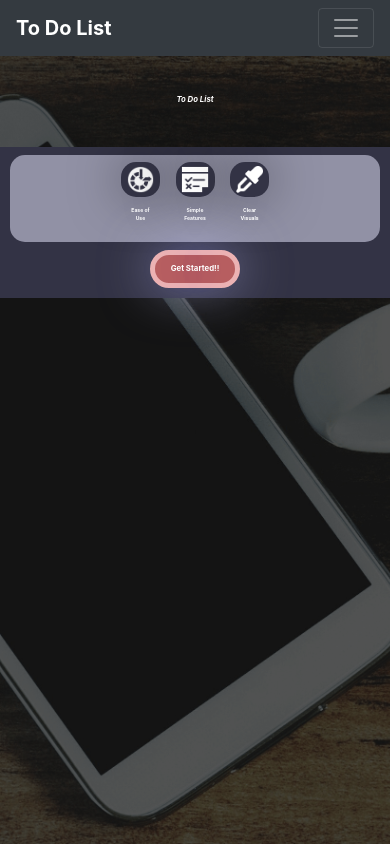
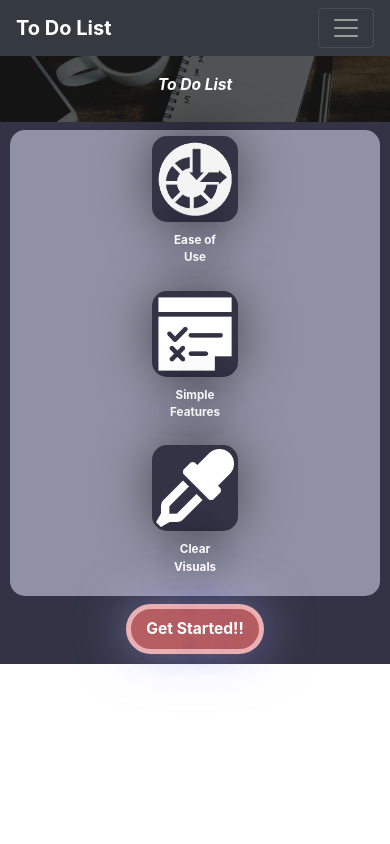
Before and after one commit to elisabethL174/To-Do-List, a PHP site: page / in a window 390 px wide. Run offline with PHP 8.4, Linux system fonts and the light colour scheme; some libraries are stand-ins or nearby versions.

Commit message:
index.php

```diff
--- a/index.php
+++ b/index.php
@@ -182,6 +182,45 @@ body, html {
     transition: 0.3s;
 }
 
+  /* Your existing styles */
+
+  @media only screen and (max-width: 767px) {
+    /* Styles for screens smaller than 768 pixels wide */
+
+    body {
+      background-size: contain; /* Adjust background-size for smaller screens */
+    }
+
+    .text-center {
+      padding-top: 5vw; /* Adjust padding for smaller screens */
+      padding-bottom: 5vw;
+      font-size: 4vw; /* Adjust font size for smaller screens */
+    }
+
+    .white-box-container {
+      flex-direction: column; /* Stack white boxes vertically on smaller screens */
+    }
+
+    .white-box {
+      width: 100%; /* Make white boxes full width on smaller screens */
+      margin-left: 0;
+      margin-right: 0;
+    }
+
+    .wbimg {
+      height: 20vw; /* Adjust image size for smaller screens */
+      width: 20vw;
+    }
+
+    .guh {
+      font-size: 3vw; /* Adjust font size for smaller screens */
+    }
+
+    .menu-text {
+      font-size: 4vw; /* Adjust font size for smaller screens */
+    }
+  }
+
     </style>
 
 <html lang="en">
```
